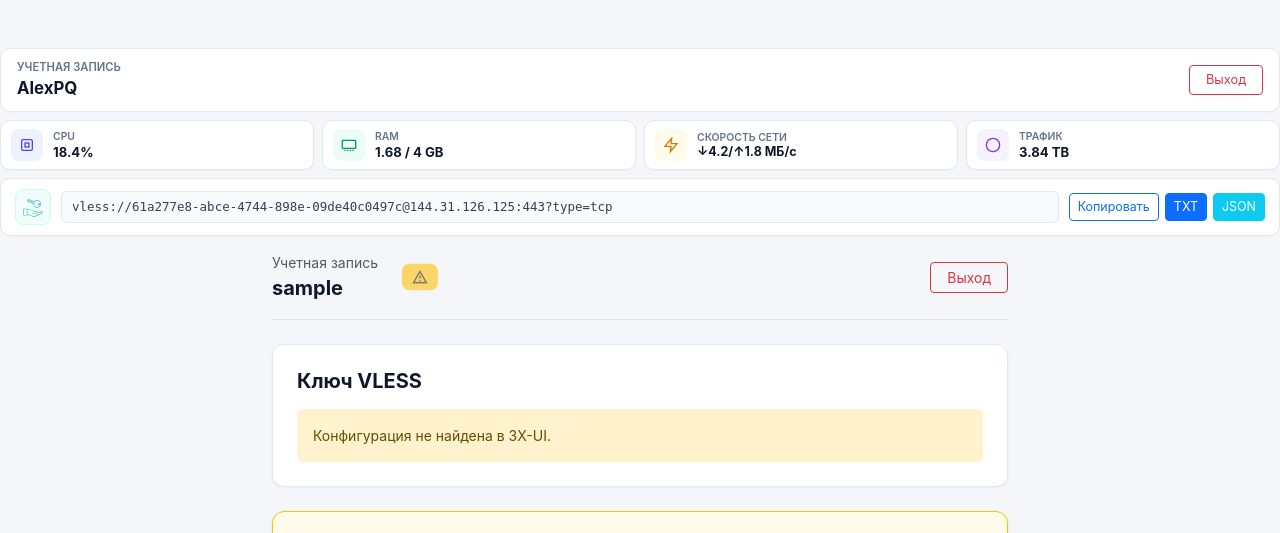
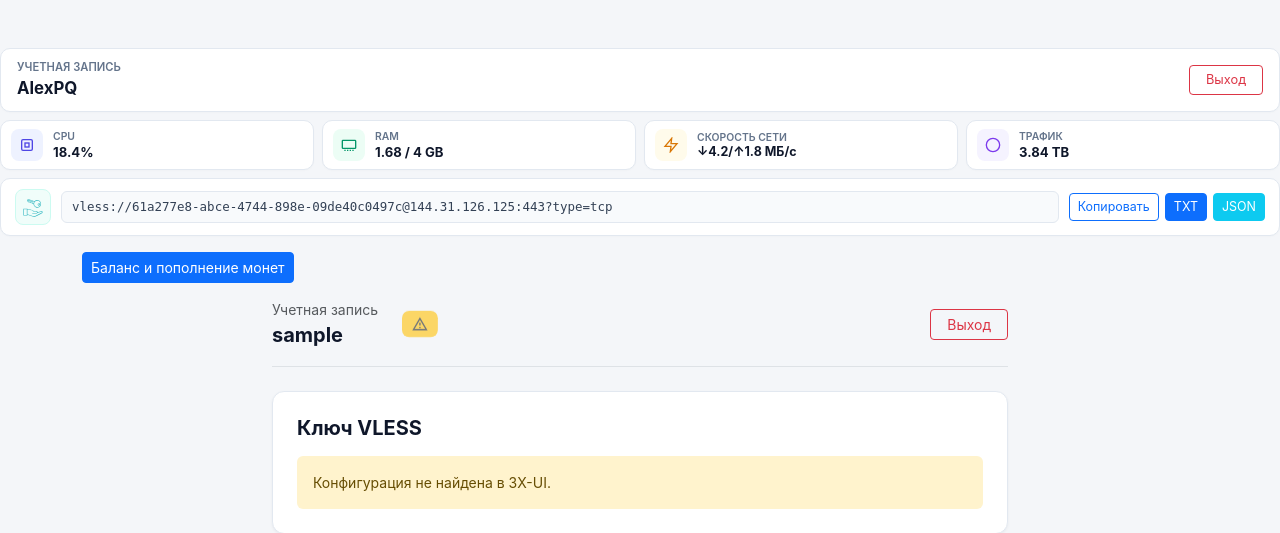
Before and after one commit to alexpikman/proxy.pqnet.ru, a PHP site: page /dashboard.php in a window 1280 px wide. Shown: the top 533 px of the page. Run offline with PHP 8.4, Linux system fonts and the light colour scheme; the visitor is signed in with stand-in values (Sample User, id 1); data comes from the database, SQL or seed files in the repository; data that the repository does not hold is empty.

Commit message:
Link user dashboard to wallet page

```diff
--- a/dashboard.php
+++ b/dashboard.php
@@ -109,6 +109,7 @@ $needsPasswordChange = ($userData['password_changed'] ?? 0) == 0;
 </head>
 <body class="py-5">
 <?php renderServerHeaderStatus(); ?>
+<div class="container mb-3"><a class="btn btn-primary btn-sm" href="/wallet-page.php">Баланс и пополнение монет</a></div>
 <div class="container" style="max-width: 760px;">
 
     <div class="d-flex justify-content-between align-items-center mb-4 pb-3 border-bottom">
```
